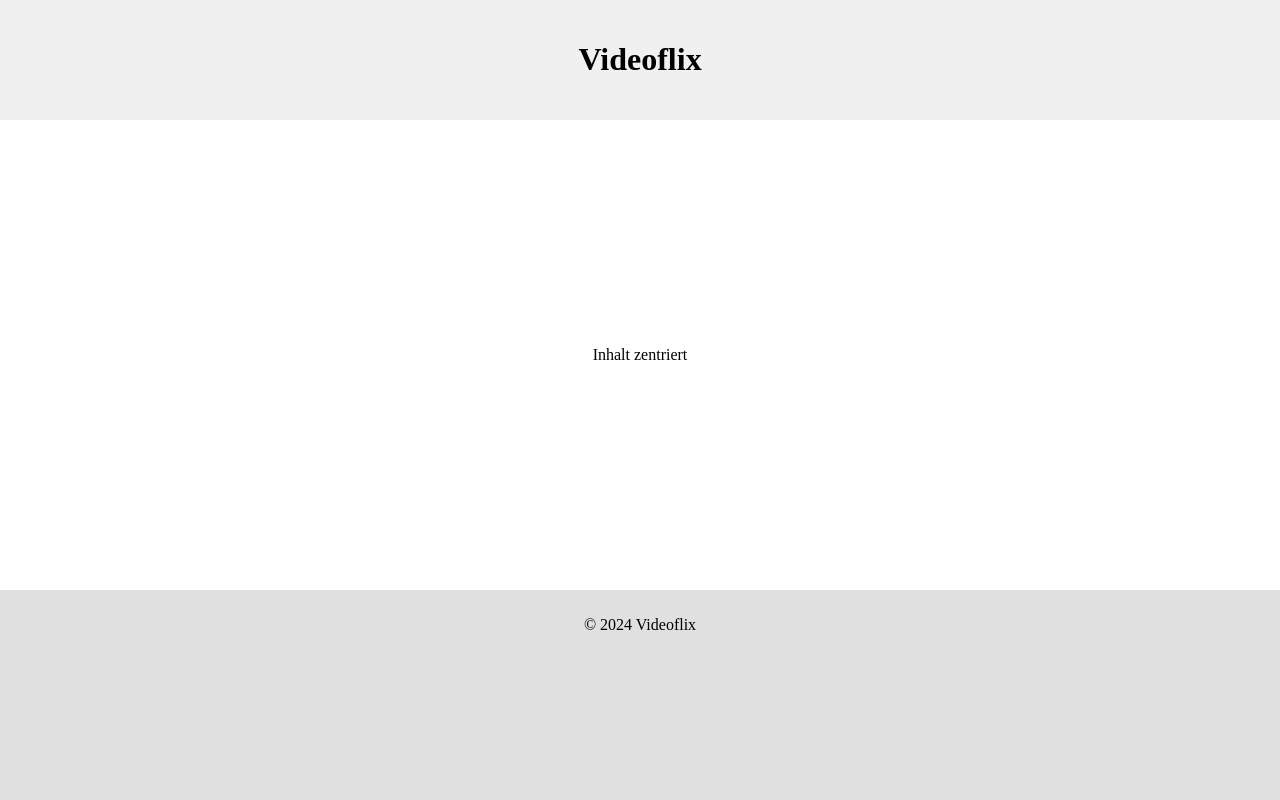
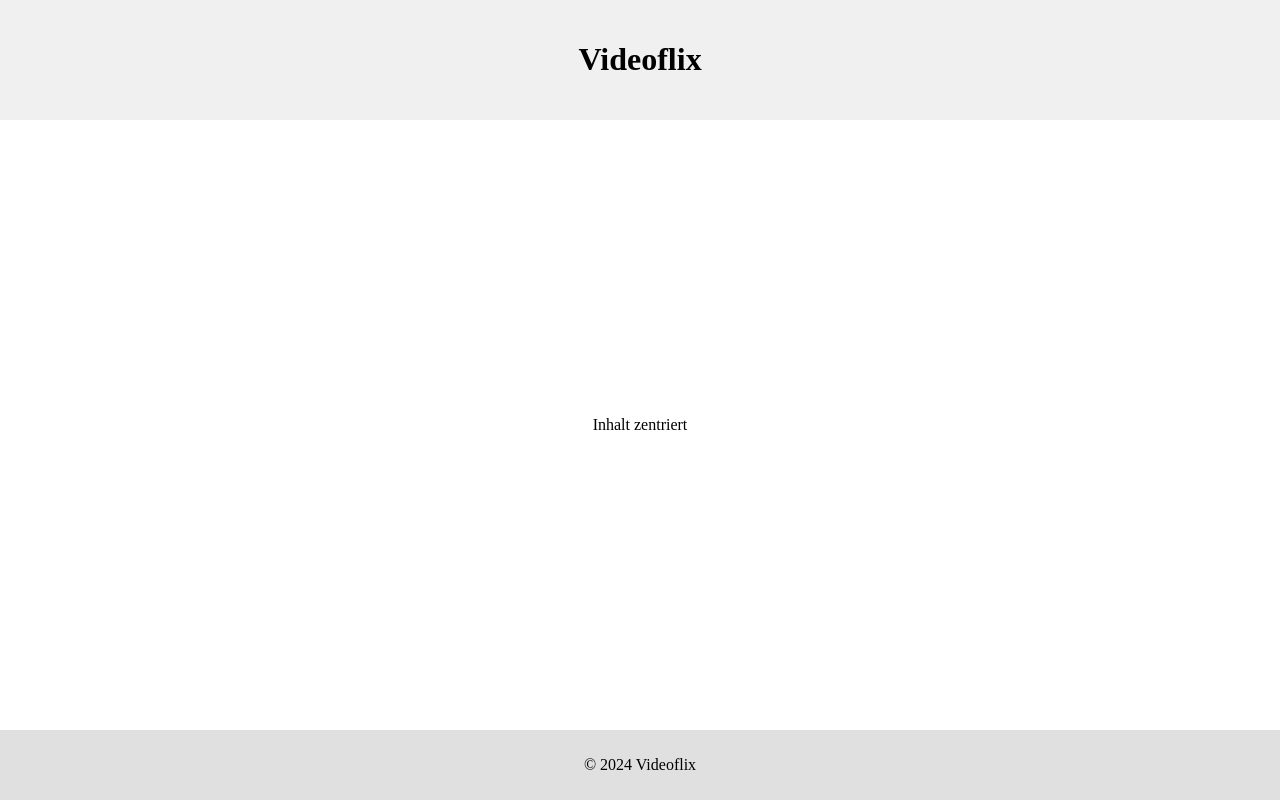
Before and after one commit to 43and18zeroes/videoflix_frontend, an Angular app: page /start in a window 1280 px wide. Built offline with nearby package versions, Linux system fonts and the light colour scheme.

Commit message:
authcss2

```diff
--- a/src/app/auth/auth-styles.scss
+++ b/src/app/auth/auth-styles.scss
@@ -22,7 +22,6 @@ footer {
   background-color: #e0e0e0;
   padding: 10px;
   text-align: center;
-  padding-bottom: 150px;
 }
 
 .android__footer {
```
